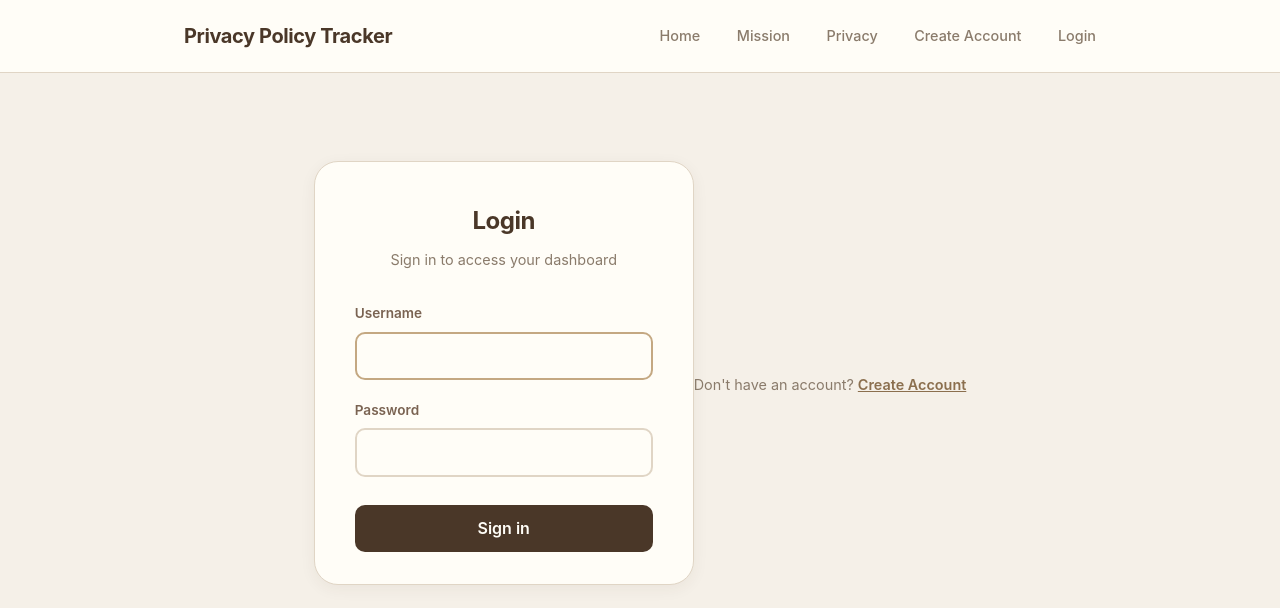
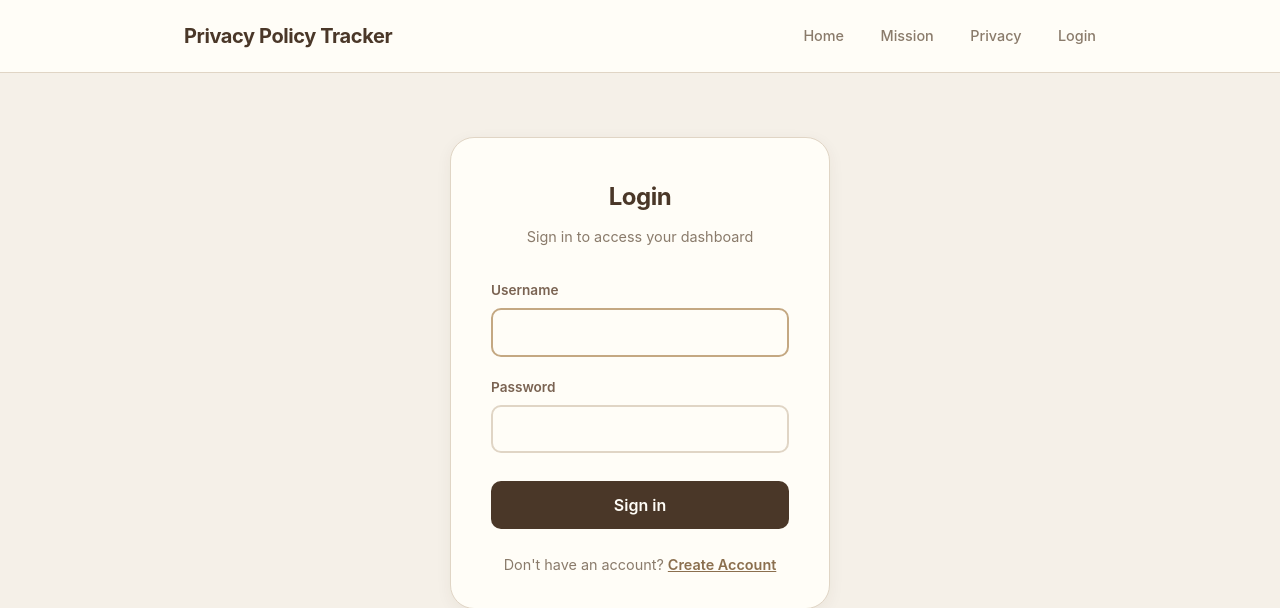
Before and after one commit to Tempestous15/privacy_policy_tracker, a Django app: page /accounts/login/ in a window 1280 px wide. Shown: the top 608 px of the page. Run offline with Django 5.2, Linux system fonts and the light colour scheme.

Commit message:
Added create account button

```diff
--- a/website/templates/base.html
+++ b/website/templates/base.html
@@ -88,7 +88,6 @@
                         <button type="submit" style="background:none; border:none; color:var(--text-muted); cursor:pointer; font-family:inherit; font-size:0.9rem; font-weight:500; padding:0; transition:color 0.2s;">Logout</button>
                     </form>
                 {% else %}
-                    <a href="{% url 'tracker:register' %}">Create Account</a>
                     <a href="{% url 'login' %}">Login</a>
                 {% endif %}
             </nav>
--- a/website/templates/registration/login.html
+++ b/website/templates/registration/login.html
@@ -105,7 +105,7 @@
         {{ form.password }}
         <input type="hidden" name="next" value="{{ next }}" />
         <button type="submit">Sign in</button>
+        <p style="text-align:center; margin-top:1.5rem; color:var(--text-muted); font-size:0.9rem;">Don't have an account? <a href="{% url 'tracker:register' %}" style="color:var(--accent); font-weight:600;">Create Account</a></p>
     </form>
-    <p style="text-align:center; margin-top:1.5rem; color:var(--text-muted); font-size:0.9rem;">Don't have an account? <a href="{% url 'tracker:register' %}" style="color:var(--accent); font-weight:600;">Create Account</a></p>
 </div>
 {% endblock %}
```
